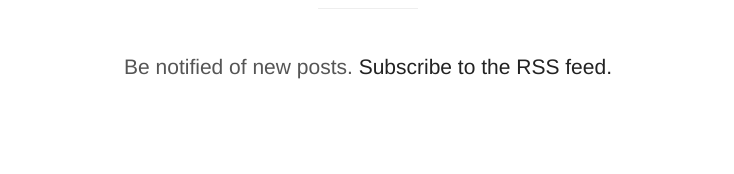
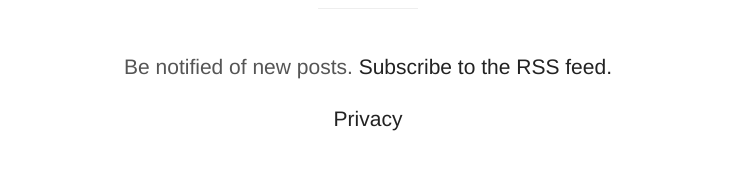
Before and after one commit to Andersos/andersos.net, a Jekyll site: the page built from index.html, in a window 1280 px wide. Shown: the part 949-1123 px from the top of the page, without its empty margins (272-1006 px from the left). Built offline with Jekyll 4.4.1, drawn with Linux system fonts in a browser that asks for light colours; Markdown is read by kramdown in place of the engine named in the settings; before the commit the page ends 1094 px from its top, so only the background shows below that.

Commit message:
Update default.html

```diff
--- a/_layouts/default.html
+++ b/_layouts/default.html
@@ -48,6 +48,7 @@
             <p>Be notified of new posts. <a href="http://andersos.net/atom.xml">Subscribe to the RSS feed.</a>
             <!-- Fix feedburner maybe?
             <a href="feed://feeds.feedburner.com/andersos">Subscribe to the RSS feed.</a>--></p>
+            <a href="https://www.iubenda.com/privacy-policy/195867">Privacy</a>
         </footer>
     </div>
     {% include scripts.html %}
```
